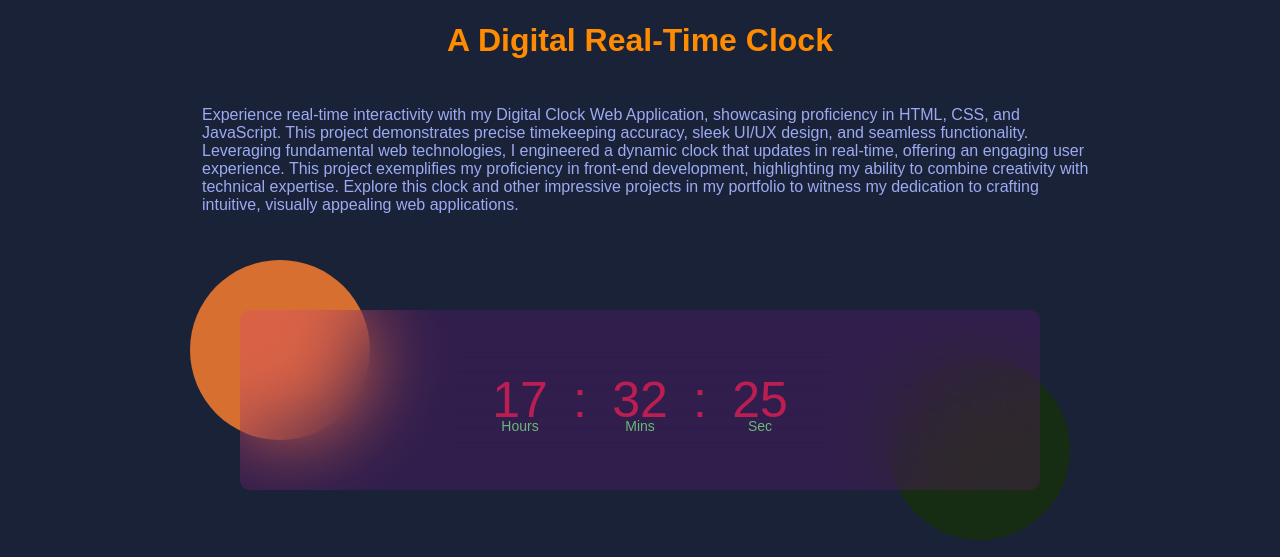
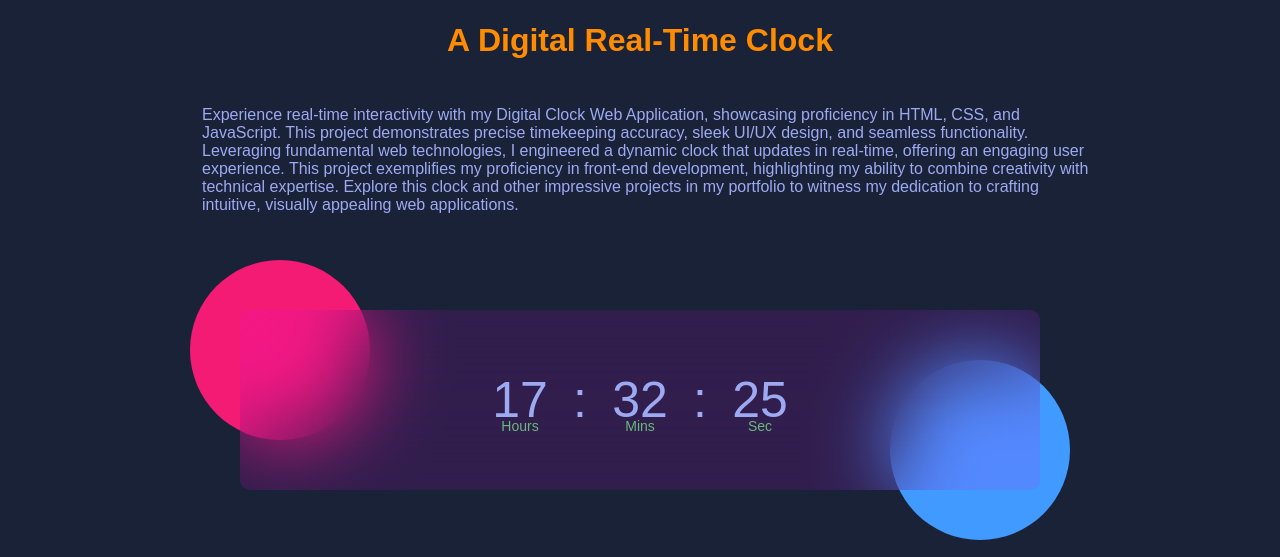
Before and after one commit to AmbaBrian/Digital-Clock, a plain HTML site: page index.html in a window 1280 px wide. Shown: the top 557 px of the page. Drawn offline with Linux system fonts and the light colour scheme.

Commit message:
Update style.css

```diff
--- a/style.css
+++ b/style.css
@@ -8,7 +8,7 @@
     width: 100%;
     min-height: 100vh;
     background: #1A2238;
-    color: #bd1e51;
+    color: #9daaf2;
     position: relative;
 }
 .info h1{
@@ -64,7 +64,7 @@
     content: '';
     width: 180px;
     height: 180px;
-    background: #D76F30;
+    background: #f41b75;
     border-radius: 50%;
     position: absolute;
     left: -50px;
@@ -75,7 +75,7 @@
     content: '';
     width: 180px;
     height: 180px;
-    background: #172d13;
+    background: #419aff;
     border-radius: 50%;
     position: absolute;
     right: -30px;
```
